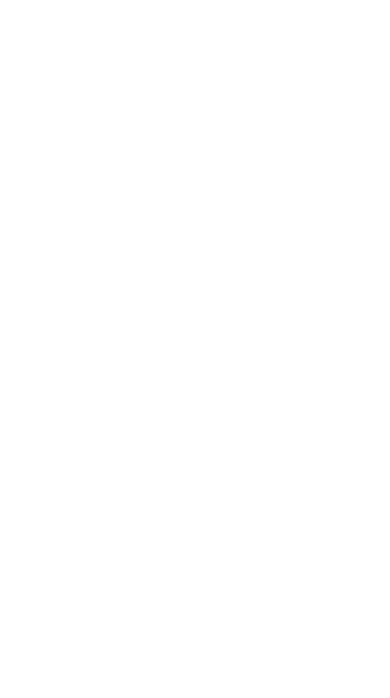
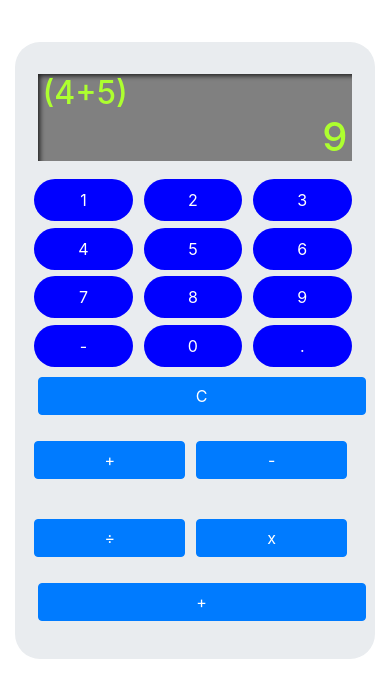
Before and after one commit to cjaa92/calculadoraWeb, a plain HTML site: page index.html in a window 390 px wide. Drawn offline with nearby package versions, Linux system fonts and the light colour scheme.

Commit message:
Display | Botones | Responsiveness
Se agregaron los botones numericos y de funciones
Se agrego el display con dos secciones
Los estilos se agregaron al calc.css en la carpeta de css

```diff
--- /dev/null
+++ b/css/calc.css
@@ -0,0 +1,67 @@
+
+@media only screen and (max-width: 600px) {
+    .jumbotron {
+        margin-top: 5vh!important;
+    }
+}
+
+.jumbotron {
+    margin-top: 25vh;
+    border-radius: 25px;
+}
+
+.topDisplay{
+    background-color: gray;
+    color: greenyellow;
+    width: 96%;
+    margin: 0 2%;
+    padding-left: 5px;
+    -webkit-box-shadow: inset 10px 10px 5px -8px rgba(0,0,0,0.75);
+    -moz-box-shadow: inset 10px 10px 5px -8px rgba(0,0,0,0.75);
+    box-shadow: inset 10px 10px 5px -8px rgba(0,0,0,0.75);
+}
+
+.bottomDisplay{
+    background-color: gray;
+    color: greenyellow;
+    text-align: right;
+    width: 96%;
+    margin: 0 2%;
+    padding-right: 5px;
+    -webkit-box-shadow: inset 10px 0px 5px -8px rgba(0,0,0,0.75);
+    -moz-box-shadow: inset 10px 0px 5px -8px rgba(0,0,0,0.75);
+    box-shadow: inset 10px 0px 5px -8px rgba(0,0,0,0.75);
+}
+
+.btn{
+    margin: 2%;
+}
+
+.btn-num{
+    margin: 1% 1%;
+    width: 30%!important;
+    height: 5vh!important;
+    max-width: 100%;
+    padding: 0;
+    background-color: blue;
+    color: white;
+    border-radius: 25px;
+}
+
+.btn-num:hover{
+    background-color: #1212ce;
+    color: white;
+}
+
+.btn-num:active{
+    background-color: #1212ce;
+    color: white;
+    -webkit-box-shadow: inset 10px 10px 5px -8px rgba(0,0,0,0.75);
+    -moz-box-shadow: inset 10px 10px 5px -8px rgba(0,0,0,0.75);
+    box-shadow: inset 10px 10px 5px -8px rgba(0,0,0,0.75);
+}
+
+.opBtn{
+    width: 46%!important;
+    margin: 6% 1%;
+}
--- a/index.html
+++ b/index.html
@@ -6,9 +6,40 @@
         <title>Calculadora</title>
         <link rel="shortcut icon" type="image/jpg" href="./img/calc.webp"/>
         <link rel="stylesheet" href="https://stackpath.bootstrapcdn.com/bootstrap/4.5.0/css/bootstrap.min.css">
+        <link rel="stylesheet" href="./css/calc.css">
+        <script src="https://kit.fontawesome.com/1dd99076a2.js" crossorigin="anonymous"></script>
     </head>
     <body>
-
+        <div class="container calculatorBody">
+            <div class="jumbotron">
+                <h2 class="topDisplay">(4+5)</h2>
+                <h1 class="bottomDisplay">9</h1>
+                <div class="row"  style="margin-top: 15px;">
+                    <div class="col-xl-8 mx-0">
+                        <button type="button" name="numBtn" id="bn1" onclick="" class="btn btn-num col-xl-3">1</button>
+                        <button type="button" name="numBtn" id="bn2" onclick="" class="btn btn-num col-xl-3">2</button>
+                        <button type="button" name="numBtn" id="bn3" onclick="" class="btn btn-num col-xl-3">3</button>
+                        <button type="button" name="numBtn" id="bn4" onclick="" class="btn btn-num col-xl-3">4</button>
+                        <button type="button" name="numBtn" id="bn5" onclick="" class="btn btn-num col-xl-3">5</button>
+                        <button type="button" name="numBtn" id="bn6" onclick="" class="btn btn-num col-xl-3">6</button>
+                        <button type="button" name="numBtn" id="bn7" onclick="" class="btn btn-num col-xl-3">7</button>
+                        <button type="button" name="numBtn" id="bn8" onclick="" class="btn btn-num col-xl-3">8</button>
+                        <button type="button" name="numBtn" id="bn9" onclick="" class="btn btn-num col-xl-3">9</button>
+                        <button type="button" name="numBtn" id="bnN" onclick="" class="btn btn-num col-xl-3">-</button>
+                        <button type="button" name="numBtn" id="bn0" onclick="" class="btn btn-num col-xl-3">0</button>
+                        <button type="button" name="numBtn" id="bnD" onclick="" class="btn btn-num col-xl-3">.</button>
+                    </div>
+                    <div class="col-xl-4">
+                        <button type="button" name="opBtn" id="bnP" onclick="" class="btn btn-primary clsBtn col-xl-12">C</button>
+                        <button type="button" name="opBtn" id="bnP" onclick="" class="btn btn-primary opBtn col-xl-6">+</button>
+                        <button type="button" name="opBtn" id="bnS" onclick="" class="btn btn-primary opBtn col-xl-6">-</button>
+                        <button type="button" name="opBtn" id="bnDiv" onclick="" class="btn btn-primary opBtn col-xl-6">÷</button>
+                        <button type="button" name="opBtn" id="bnMul" onclick="" class="btn btn-primary opBtn col-xl-6">x</button>
+                        <button type="button" name="opBtn" id="bnP" onclick="" class="btn btn-primary eqBtn col-xl-12">+</button>
+                    </div>
+                </div>
+              </div>
+        </div>
         <script src="https://code.jquery.com/jquery-3.5.1.js"></script>
         <script src="https://cdn.jsdelivr.net/npm/popper.js@1.16.0/dist/umd/popper.min.js"></script>
         <script src="https://stackpath.bootstrapcdn.com/bootstrap/4.5.0/js/bootstrap.min.js"></script>
```
